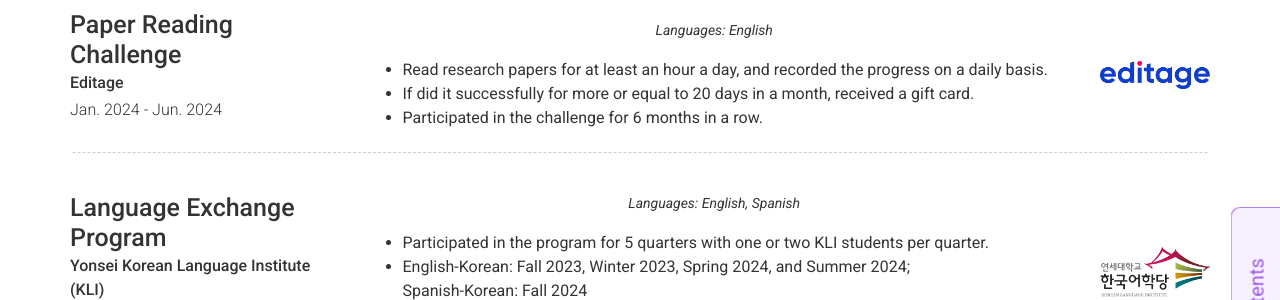
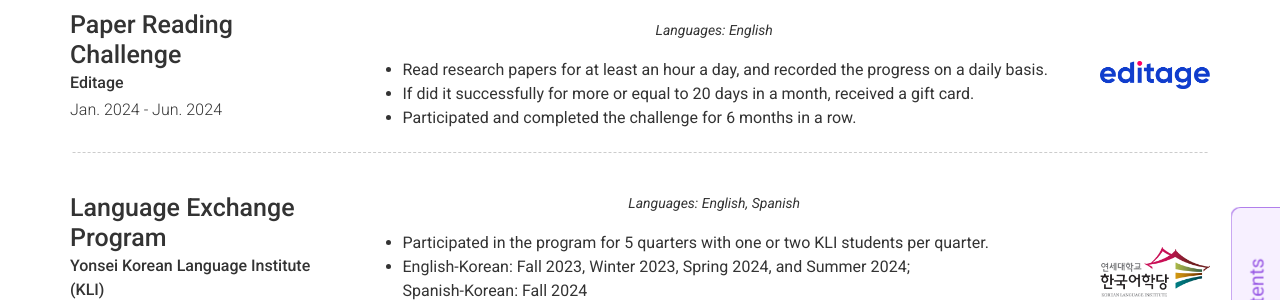
Before and after one commit to fluorite42/deprecated-website, a Jekyll site: the page built from index.markdown, in a window 1280 px wide and 900 px high, scrolled down 4797 px. Shown: the part 152-452 px from the top of the window. Built offline with Jekyll 4.4.1, drawn with Linux system fonts in a browser that asks for light colours; nearby versions of some CDN libraries.

Commit message:
MOD featured_ex

```diff
--- a/_data/featured_ex.yml
+++ b/_data/featured_ex.yml
@@ -12,7 +12,7 @@ content:
         description: |
           - Read research papers for at least an hour a day, and recorded the progress on a daily basis.
           - If did it successfully for more or equal to 20 days in a month, received a gift card.
-          - Participated in the challenge for 6 months in a row.
+          - Participated and completed the challenge for 6 months in a row.
         img: /images/logo_editage.png
         border: weak
 
```
